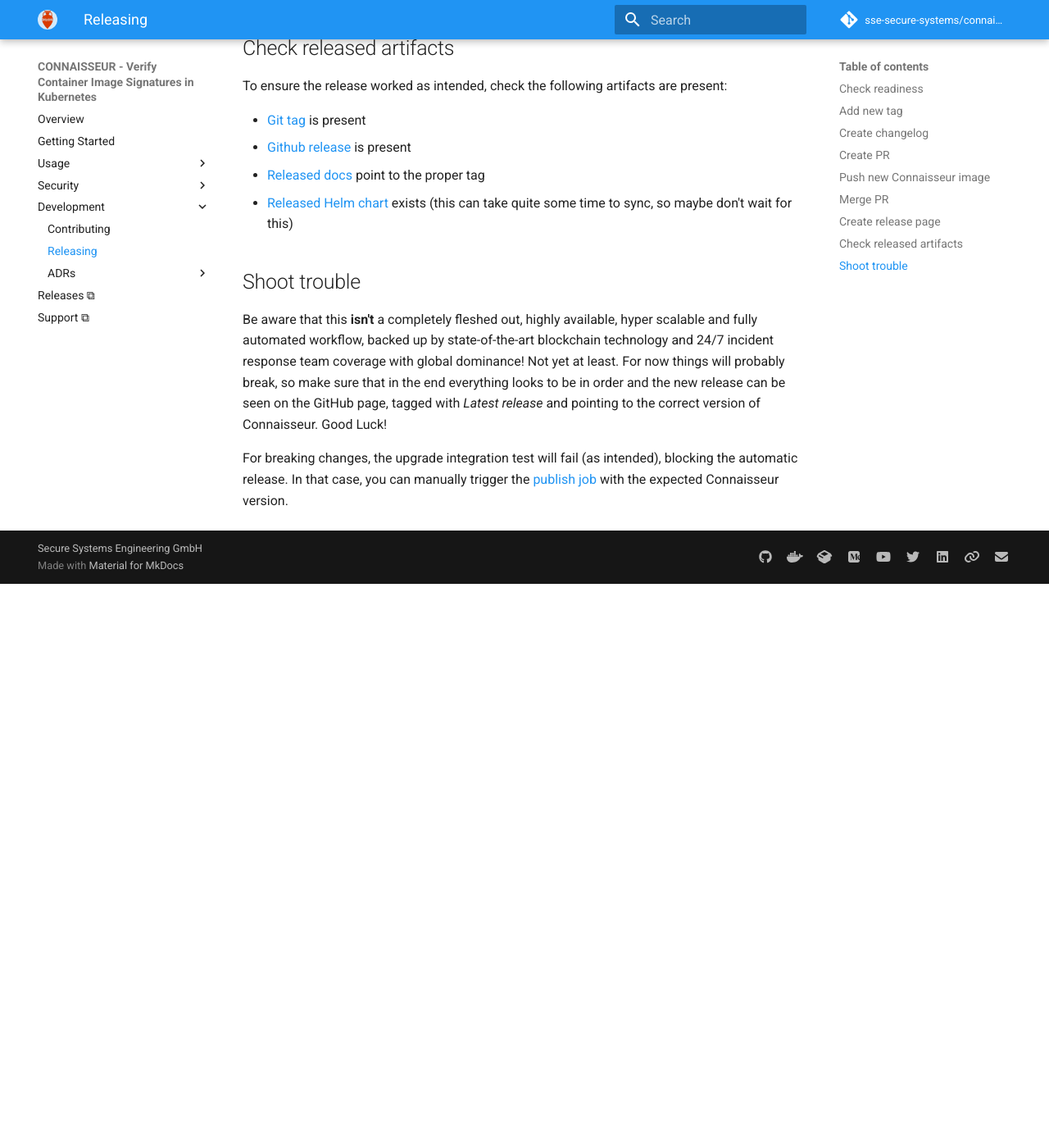
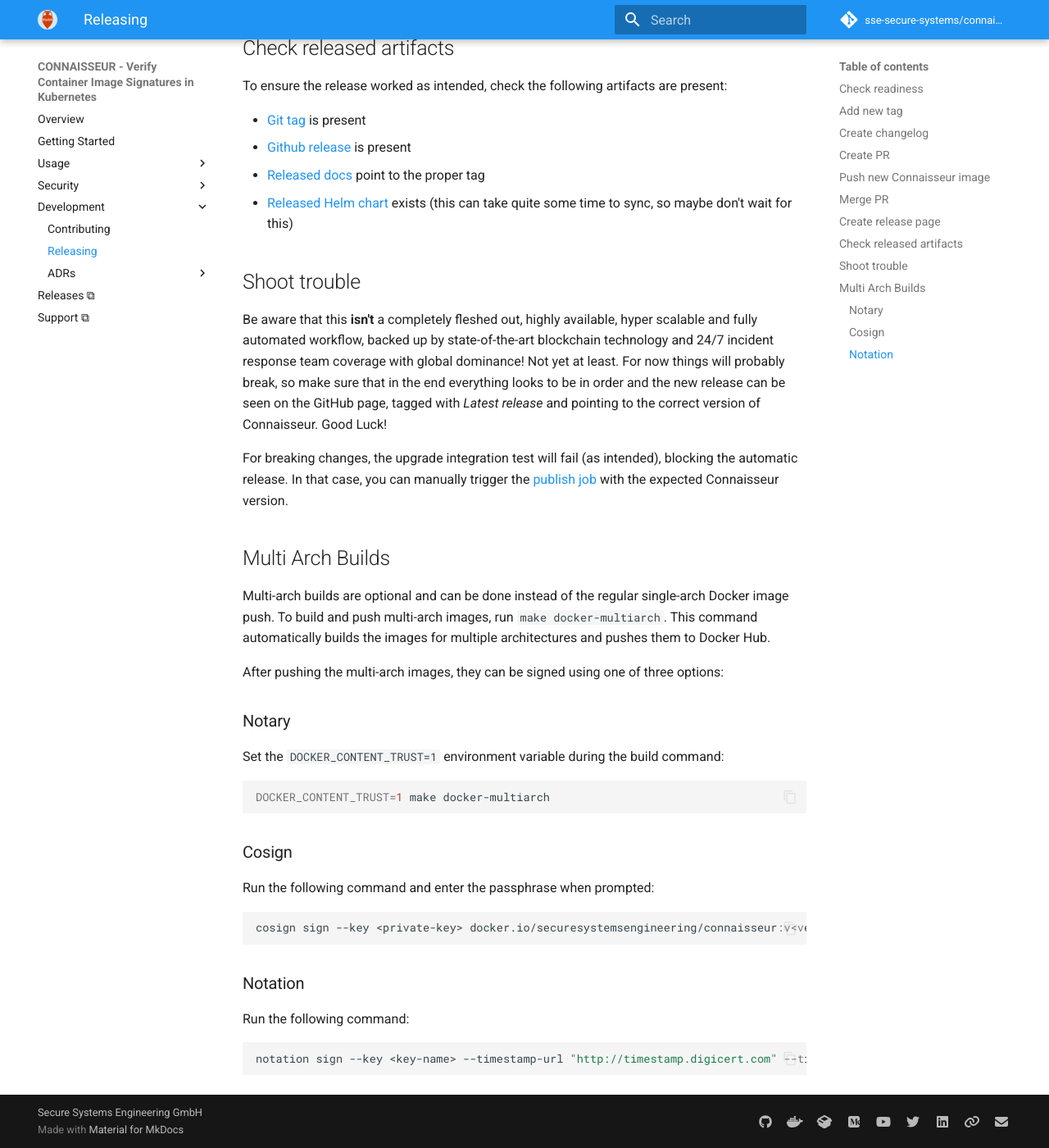
Before and after one commit to sse-secure-systems/connaisseur, an MkDocs documentation site: the page built from docs/RELEASING.md, in a window 1280 px wide and 1400 px high, scrolled down 2892 px. Shown: the whole window at 82% size. Built offline with MkDocs 1.6.1 and Material for MkDocs 9.7.7, drawn with Linux system fonts in a browser that asks for light colours; comment, search, counter and statistics services are not loaded; the version menu is left out; before the commit the page ends 3604 px from its top, so only the background shows below that.

Commit message:
docs: updated releasing with multi arch
Updated the RELEAISING page with multi arch building instructions and added public keys, which can be used to verify Connaisseur images.

````diff
--- a/docs/RELEASING.md
+++ b/docs/RELEASING.md
@@ -51,7 +51,7 @@
 Run `make docker` to build the new version of the docker image and then `DOCKER_CONTENT_TRUST=1 docker image push securesystemsengineering/connaisseur:<new-version>` to push and sign it.
 You'll obviously need the right private key and passphrase for doing so.
 You also need to be in the list of valid signers for Connaisseur.
-If not already (you can check with `docker trust inspect securesystemsengineering/connaisseur --pretty`) you'll need to contact [Philipp Belitz](mailto:philipp.belitz@securesystems.de).
+If not already (you can check with `docker trust inspect securesystemsengineering/connaisseur --pretty`) you'll need to contact [Philipp Belitz](mailto:pbe@systemsecurity.com).
 
 ## Merge PR
 
@@ -86,3 +86,35 @@
 
 For breaking changes, the upgrade integration test will fail (as intended), blocking the automatic release.
 In that case, you can manually trigger the [publish job](https://github.com/sse-secure-systems/connaisseur/actions/workflows/publish.yml) with the expected Connaisseur version.
+
+## Multi Arch Builds
+
+Multi-arch builds are optional and can be done instead of the regular single-arch Docker image push.
+To build and push multi-arch images, run `make docker-multiarch`.
+This command automatically builds the images for multiple architectures and pushes them to Docker Hub.
+
+After pushing the multi-arch images, they can be signed using one of three options:
+
+### Notary
+
+Set the `DOCKER_CONTENT_TRUST=1` environment variable during the build command:
+
+```bash
+DOCKER_CONTENT_TRUST=1 make docker-multiarch
+```
+
+### Cosign
+
+Run the following command and enter the passphrase when prompted:
+
+```bash
+cosign sign --key <private-key> docker.io/securesystemsengineering/connaisseur:v<version>
+```
+
+### Notation
+
+Run the following command:
+
+```bash
+notation sign --key <key-name> --timestamp-url "http://timestamp.digicert.com" --timestamp-root-cert public-keys/digi_cert.crt docker.io/securesystemsengineering/connaisseur:v<version>
+```
````
Also changed, not shown: 5 other files.
